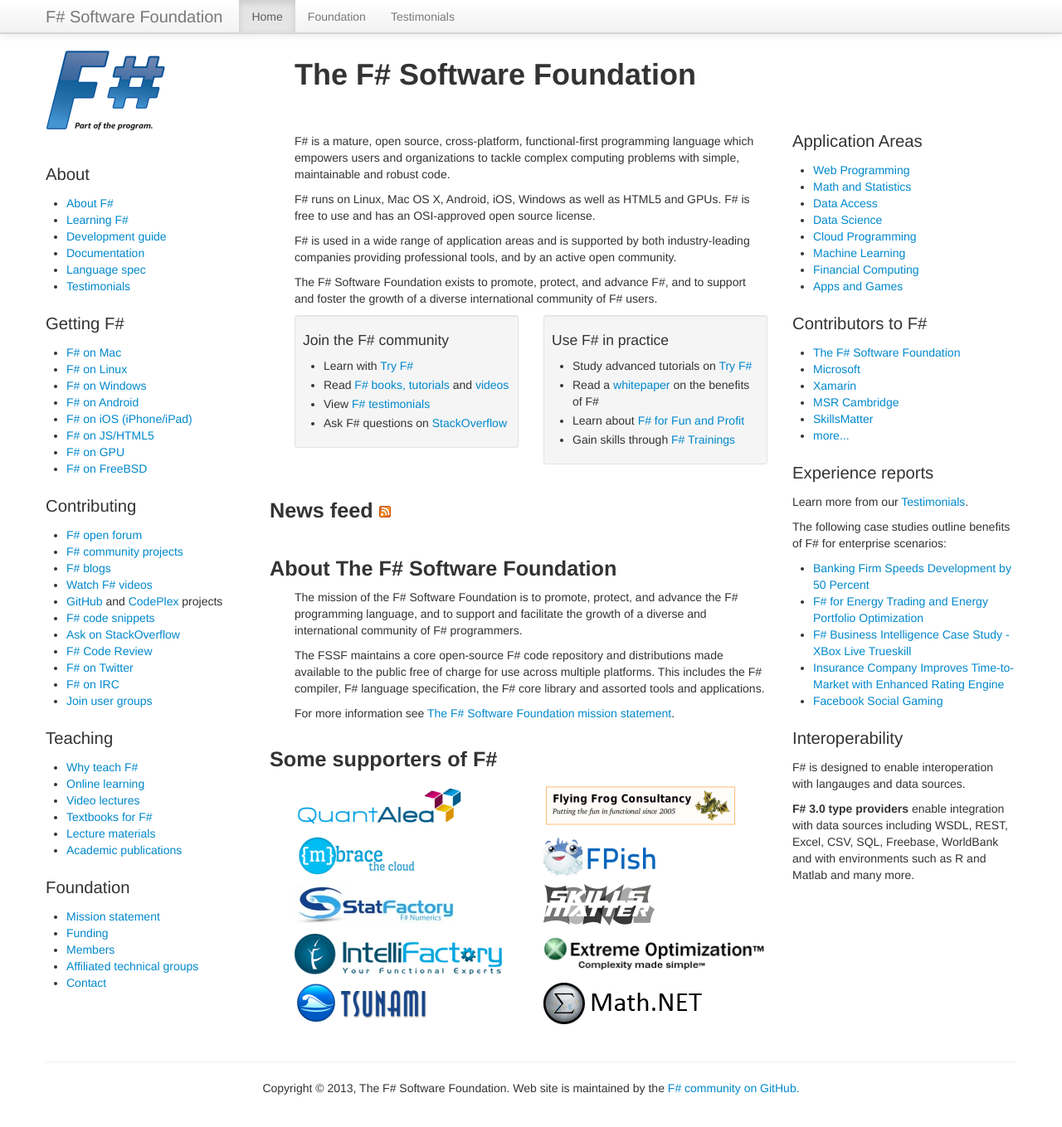
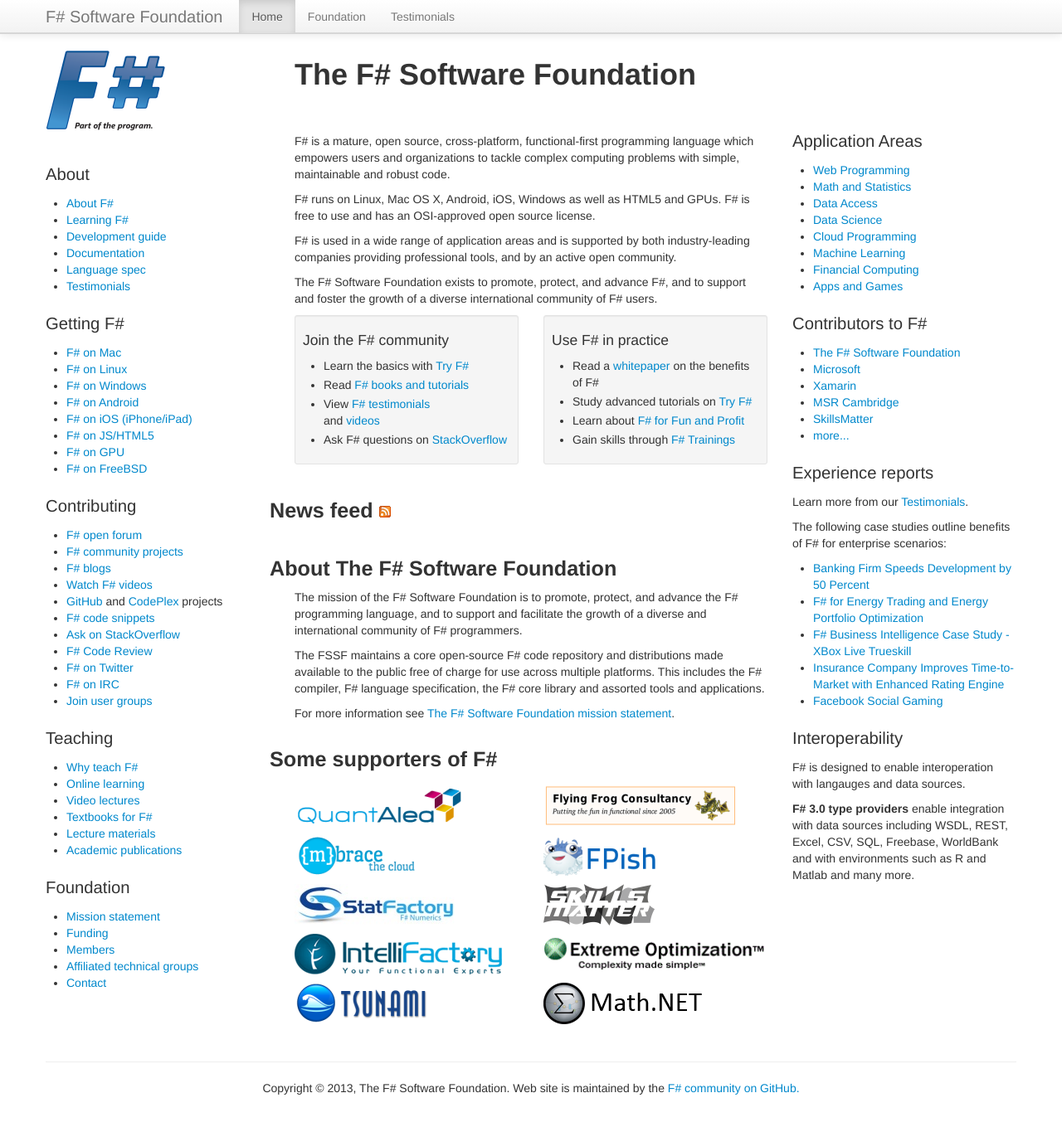
Before and after one commit to fsharp/fsharp.org, a Jekyll site: the page built from index.html, in a window 1280 px wide and 1372 px high. Shown: the top 1359 px of the window at 83% size. Built offline with Jekyll 4.4.1, drawn with Linux system fonts in a browser that asks for light colours; nearby versions of some CDN libraries; some web fonts are replaced; comment, search, counter and statistics services are not loaded.

Commit message:
Update index.html

```diff
--- a/index.html
+++ b/index.html
@@ -24,9 +24,9 @@
         <div class="well well-small hpBanner">
           <h4>Join the F# community</h4>
           <ul>
-            <li>Learn with <a href="http://www.tryfsharp.org/Learn">Try F#</a></li>
-            <li>Read <a href="/about/learning.html">F# books, tutorials</a> and <a href="/videos/1">videos</a></li>
-            <li>View <a href="/testimonials/">F# testimonials</a></li>
+            <li>Learn the basics with <a href="http://www.tryfsharp.org/Learn">Try F#</a></li>
+            <li>Read <a href="/about/learning.html">F# books and tutorials</a></li>
+            <li>View <a href="/testimonials/">F# testimonials</a></li> and <a href="/videos/1">videos</a>
             <li>Ask F# questions on <a href="http://stackoverflow.com/tags/f%23/info">StackOverflow</a></li>
           </ul>
         </div>
@@ -35,8 +35,8 @@
         <div class="well well-small hpBanner">
           <h4>Use F# in practice</h4>
           <ul>
+            <li>Read a <a href="http://msdn.microsoft.com/en-us/vstudio/gg634701.aspx">whitepaper</a> on the benefits of F#</li>
             <li>Study advanced tutorials on <a href="http://tryfsharp.org/Learn">Try F#</a></li>
-            <li>Read a <a href="http://msdn.microsoft.com/en-us/vstudio/gg634701.aspx">whitepaper</a> on the benefits of F#</li>
             <li>Learn about <a href="http://fsharpforfunandprofit.com">F# for Fun and Profit</a></li>
             <li>Gain skills through <a href="/training">F# Trainings</a></li>
           </ul>
```
